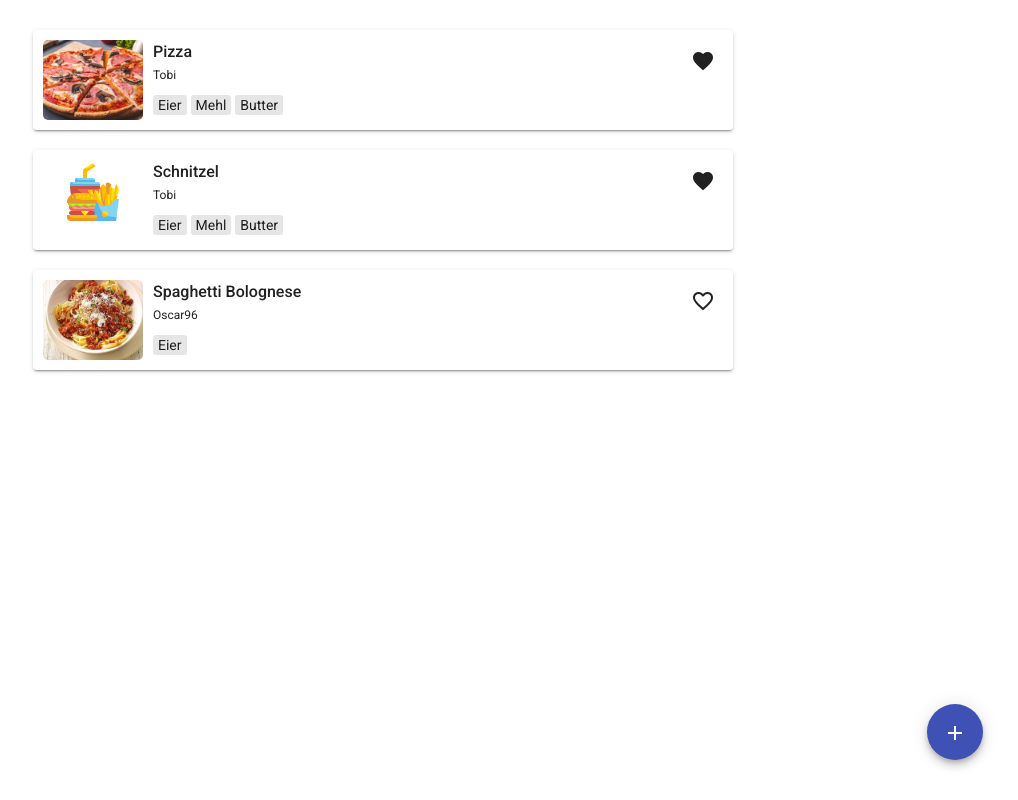
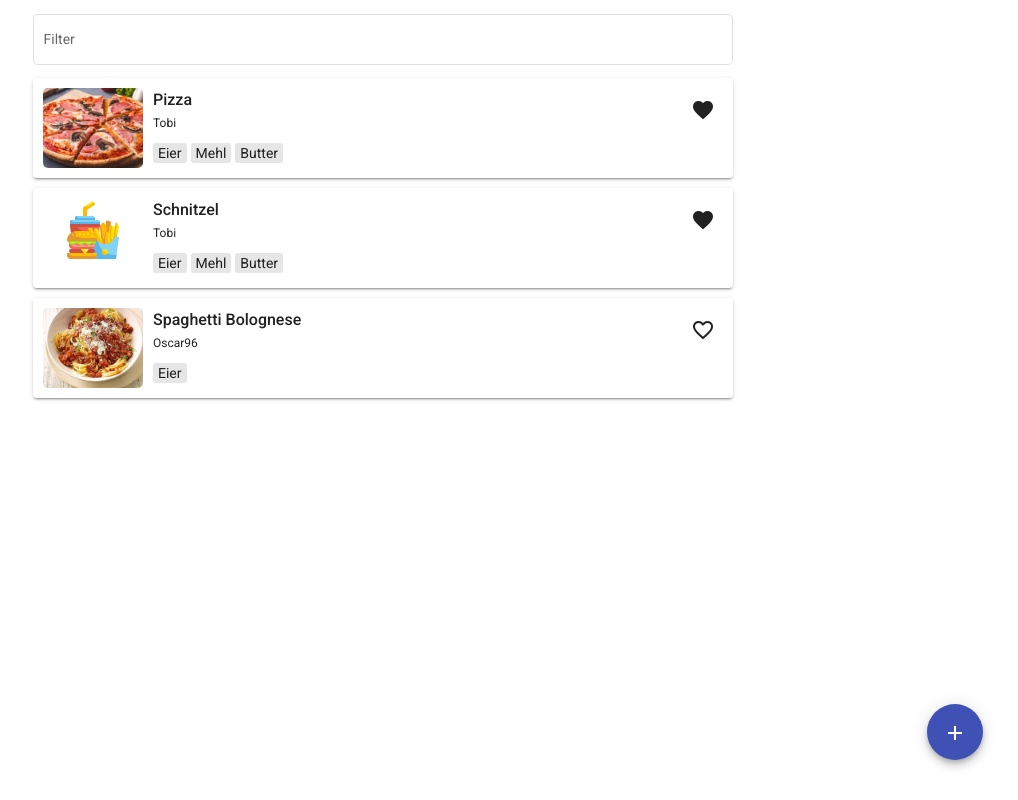
Before and after one commit to tw258/cookbook, an Angular app: page / in a window 1280 px wide. Shown: the whole page, without its empty margins (257-1275 px from the left). Built offline with nearby package versions, Linux system fonts and the light colour scheme; what ng-simple-slideshow would draw is missing.

Commit message:
add filter recipes feature

```diff
--- a/src/app/app.module.ts
+++ b/src/app/app.module.ts
@@ -17,6 +17,7 @@ import { MultiplyPortionsPipe } from './recipe-view/ingredients/multiply-portion
 import { ChipComponent } from './recipe-card/chip/chip.component';
 import { CommonModule } from '@angular/common';
 import { SortFavoritesPipe } from './recipe-list/sort-favorites.pipe';
+import { RecipeFilterComponent } from './recipe-list/recipe-filter/recipe-filter.component';
 
 const routes: Route[] = [
   { path: '', component: RecipeListComponent, pathMatch: 'full' },
@@ -38,6 +39,7 @@ const routes: Route[] = [
     MultiplyPortionsPipe,
     ChipComponent,
     SortFavoritesPipe,
+    RecipeFilterComponent,
   ],
   imports: [
     CommonModule,
--- a/src/app/recipe-card/recipe-card.component.html
+++ b/src/app/recipe-card/recipe-card.component.html
@@ -1,4 +1,4 @@
-<mat-card class="example-card mt-2 mat-elevation-z2">
+<mat-card class="example-card mt-1 mat-elevation-z2">
   <mat-card-content>
     <div class="text-center recipe-thumbnail-container">
       <img
--- a/src/app/recipe-card/recipe-card.component.ts
+++ b/src/app/recipe-card/recipe-card.component.ts
@@ -8,7 +8,6 @@ import { Recipe } from '../models/Recipe';
 })
 export class RecipeCardComponent {
   @Input() recipe!: Recipe;
-  @Input() marginTop: number = 0;
 
   handleFavorite() {
     this.recipe.isFavorite = !this.recipe.isFavorite;
--- /dev/null
+++ b/src/app/recipe-list/recipe-filter/recipe-filter.component.css
@@ -0,0 +1,3 @@
+.filter-form-field {
+  width: 100%;
+}
--- /dev/null
+++ b/src/app/recipe-list/recipe-filter/recipe-filter.component.html
@@ -0,0 +1,7 @@
+<mat-form-field class="filter-form-field" appearance="outline">
+  <mat-label>Filter</mat-label>
+  <input (input)="handleInput()" matInput type="text" [(ngModel)]="filter" autocomplete="off" />
+  <button *ngIf="filter" matSuffix mat-icon-button (click)="filter = ''; handleInput()">
+    <mat-icon>close</mat-icon>
+  </button>
+</mat-form-field>
--- /dev/null
+++ b/src/app/recipe-list/recipe-filter/recipe-filter.component.ts
@@ -0,0 +1,16 @@
+import { Output } from '@angular/core';
+import { Component, EventEmitter, OnInit } from '@angular/core';
+
+@Component({
+  selector: 'app-recipe-filter',
+  templateUrl: './recipe-filter.component.html',
+  styleUrls: ['./recipe-filter.component.css'],
+})
+export class RecipeFilterComponent {
+  @Output() filterInput = new EventEmitter<string>();
+  filter = '';
+
+  handleInput() {
+    this.filterInput.emit(this.filter.toUpperCase());
+  }
+}
--- a/src/app/recipe-list/recipe-list.component.html
+++ b/src/app/recipe-list/recipe-list.component.html
@@ -1,6 +1,8 @@
-<div *ngIf="recipes.length != 0; else NoRecipes">
+<app-recipe-filter (filterInput)="handleFilterInput($event)"></app-recipe-filter>
+
+<div *ngIf="filteredRecipes.length != 0; else NoRecipes">
   <a
-    *ngFor="let recipe of recipes | sortFavorites; let isFirst = first"
+    *ngFor="let recipe of filteredRecipes | sortFavorites; let isFirst = first"
     [routerLink]="['/recipes', recipe.id]"
   >
     <app-recipe-card [recipe]="recipe"> </app-recipe-card>
@@ -8,7 +10,7 @@
 </div>
 
 <ng-template #NoRecipes>
-  <div class="text-center mat-body-strong">Keine Rezepte verfügbar</div>
+  <div class="text-center mat-body-strong mt-2">Keine Rezepte verfügbar</div>
 </ng-template>
 
 <a class="btn-add-recipe" [routerLink]="['/new-recipe']" mat-fab color="primary">
--- a/src/app/recipe-list/recipe-list.component.ts
+++ b/src/app/recipe-list/recipe-list.component.ts
@@ -9,8 +9,13 @@ import { RecipeService } from '../recipe.service';
 })
 export class RecipeListComponent implements OnInit {
   recipes: Recipe[] = this.recipeservice.recipes;
+  filteredRecipes: Recipe[] = this.recipeservice.recipes;
 
   constructor(private recipeservice: RecipeService) {}
 
+  handleFilterInput(filterInput: string) {
+    this.filteredRecipes = this.recipes.filter(r => r.title.toUpperCase().includes(filterInput));
+  }
+
   ngOnInit(): void {}
 }
```
